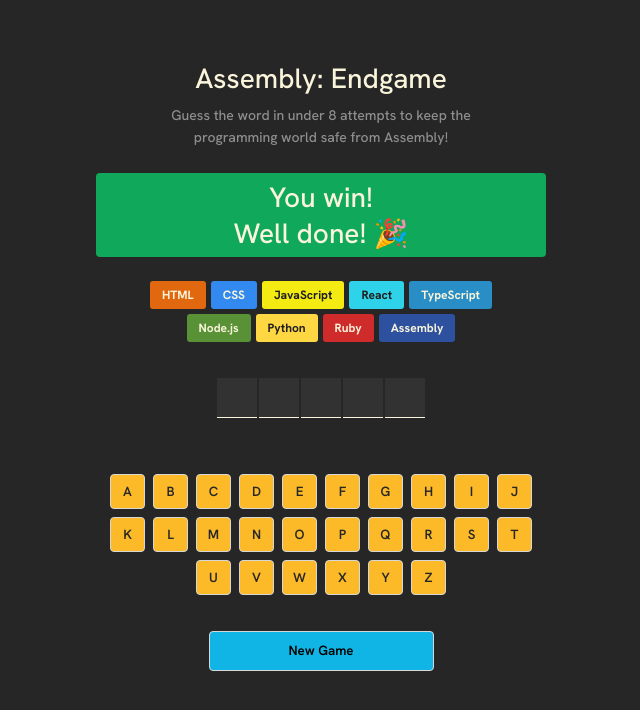
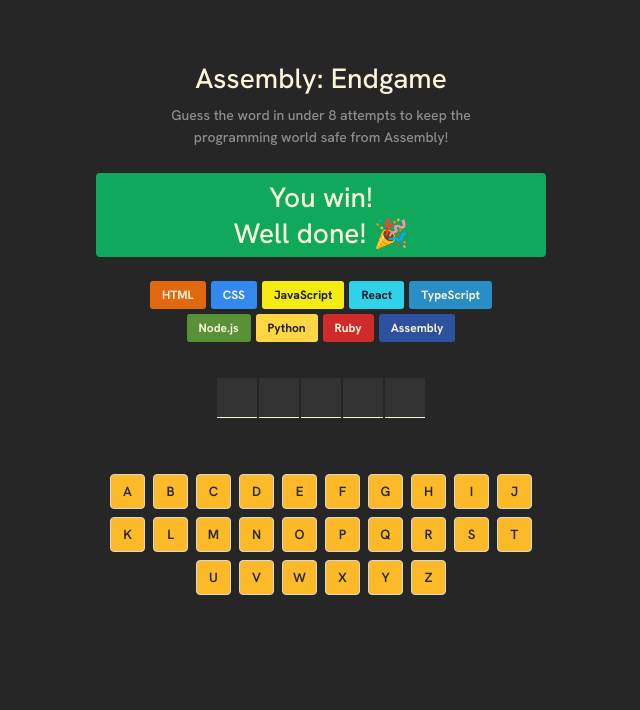
Before and after one commit to 1819367/assembly-end-game, a React (Vite) app: page / in a window 1280 px wide. Shown: the top 710 px of the page, without its empty margins (319-959 px from the left). Built offline with nearby package versions, Linux system fonts and the light colour scheme.

Commit message:
Derive when game is over

```diff
--- a/src/App.jsx
+++ b/src/App.jsx
@@ -8,15 +8,21 @@
   // State values
   const [currentWord, setCurrentWord] = useState('react') //initialize state
   const [ guessedLetters, setGuessedLetters ] = useState([]) //initialize an empty array
-  // console.log(guessedLetters) //
 
   //Derived Values
- const wrongGuessCount =
+  const wrongGuessCount =
     guessedLetters.filter(letter => !currentWord.includes(letter)).length;
-//  console.log(wrongGuessCount)
+
+  const isGameWon =
+    currentWord.split("").every(letter => guessedLetters.includes(letter));
+
+  const isGameLost =
+    wrongGuessCount >= languagesData.length - 1;
+
+  const isGameOver = isGameWon || isGameLost;
 
   // Static values
-  const alphabet = "abcdefghijklmnopqrstuvwxyz"
+  const alphabet = "abcdefghijklmnopqrstuvwxyz";
 
   //create a new array to hold the guessed letters, prevent duplicate letters
   function addGuessedLetter(letter) {
@@ -31,10 +37,10 @@
   //display the language from the languages.js file
   const languagesElement = languagesData.map((language, index) => {
     const isLanguageLost = index < wrongGuessCount;
-    // console.log('index:', index, 'isLanguageLost:', isLanguageLost) //to test the logic
 
     return (
       <span
+        aria-label= {isLanguageLost ? "Lost language" : language.name}
         key={language.name}
         style={{
           backgroundColor: language.backgroundColor,
@@ -66,6 +72,7 @@
 
     return (
       <button
+        aria-label={`Guess letter ${letter.toUpperCase()}`}
         key={letter}
         className={clsx(
           'btn',
@@ -88,7 +95,7 @@
 
         <Header />
 
-        <section className={clsx('section-game-status')}>
+        <section aria-live="polite" className={clsx('section-game-status')}>
           <h2>You win!</h2>
           <p>Well done! 🎉</p>
         </section>
@@ -105,9 +112,11 @@
           {keyboardElements}
         </section>
 
-        <button className={clsx('btn', 'btn-new-game')}>
+      { isGameOver ?
+        <button aria-label='Start a new game' className={clsx('btn', 'btn-new-game')}>
             New Game
-        </button>
+        </button> :
+        null}
 
       </main>
   )
```
